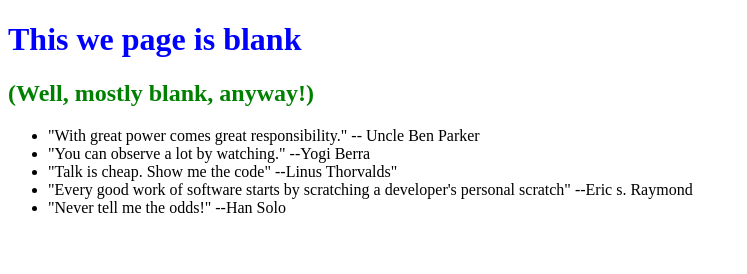
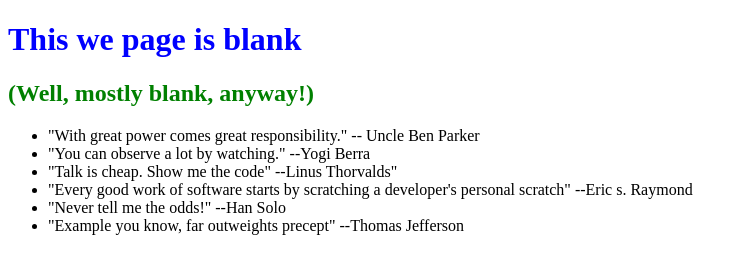
Before and after one commit to CarstenStrauss/0_main_openSAP_repo, a plain HTML site: page index.html in a window 1280 px wide. Shown: the whole page, without its empty margins (0-747 px from the left). Drawn offline with Linux system fonts and the light colour scheme.

Commit message:
Adding Thomas Jefferson quote

```diff
--- a/index.html
+++ b/index.html
@@ -14,6 +14,7 @@
 			<li>"Talk is cheap. Show me the code" --Linus Thorvalds"</li>
 			<li>"Every good work of software starts by scratching a developer's personal scratch" --Eric s. Raymond</li>
 			<li>"Never tell me the odds!" --Han Solo</li>
+			<li>"Example you know, far outweights precept" --Thomas Jefferson</li>
 		</ul>
 	</body>
 </html>
```
